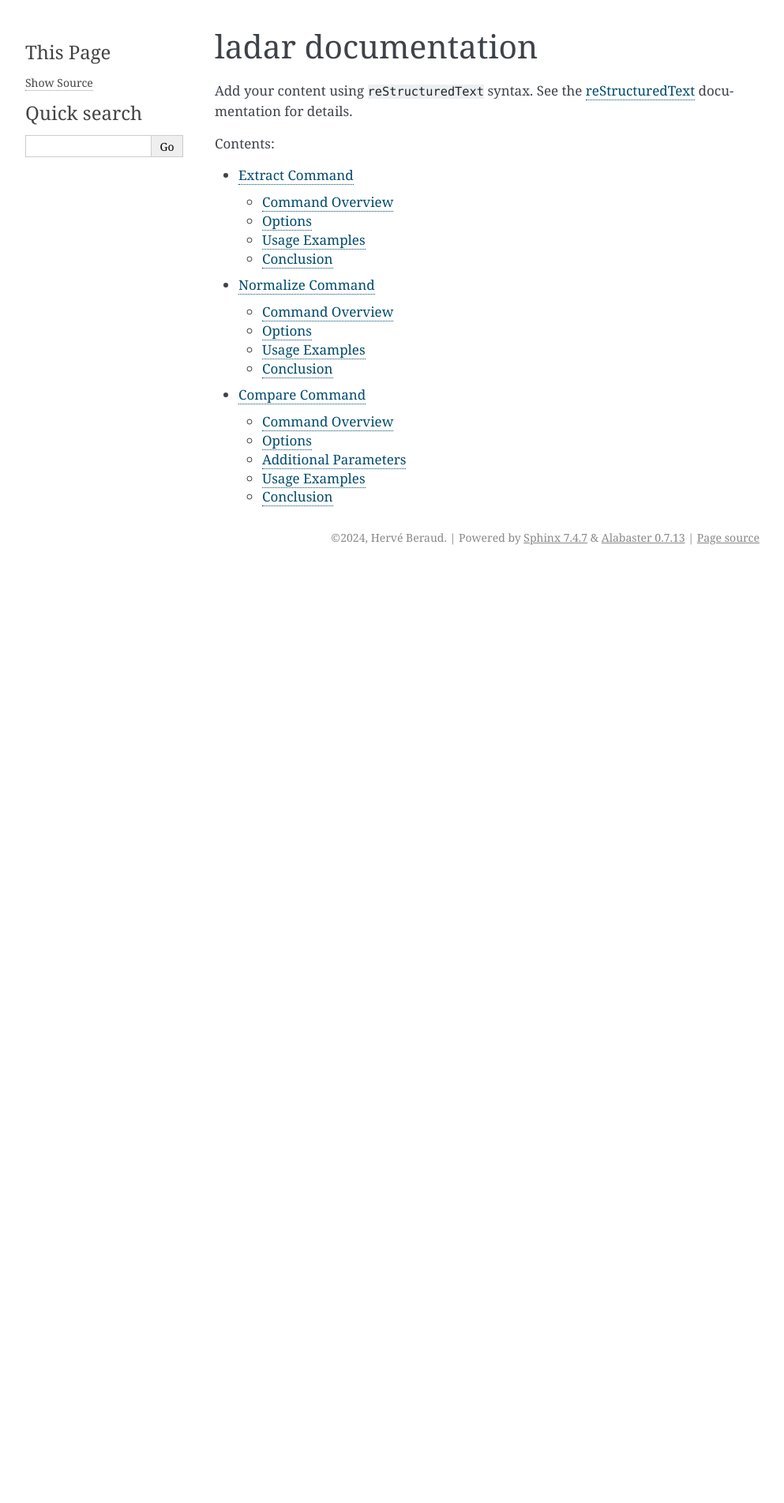
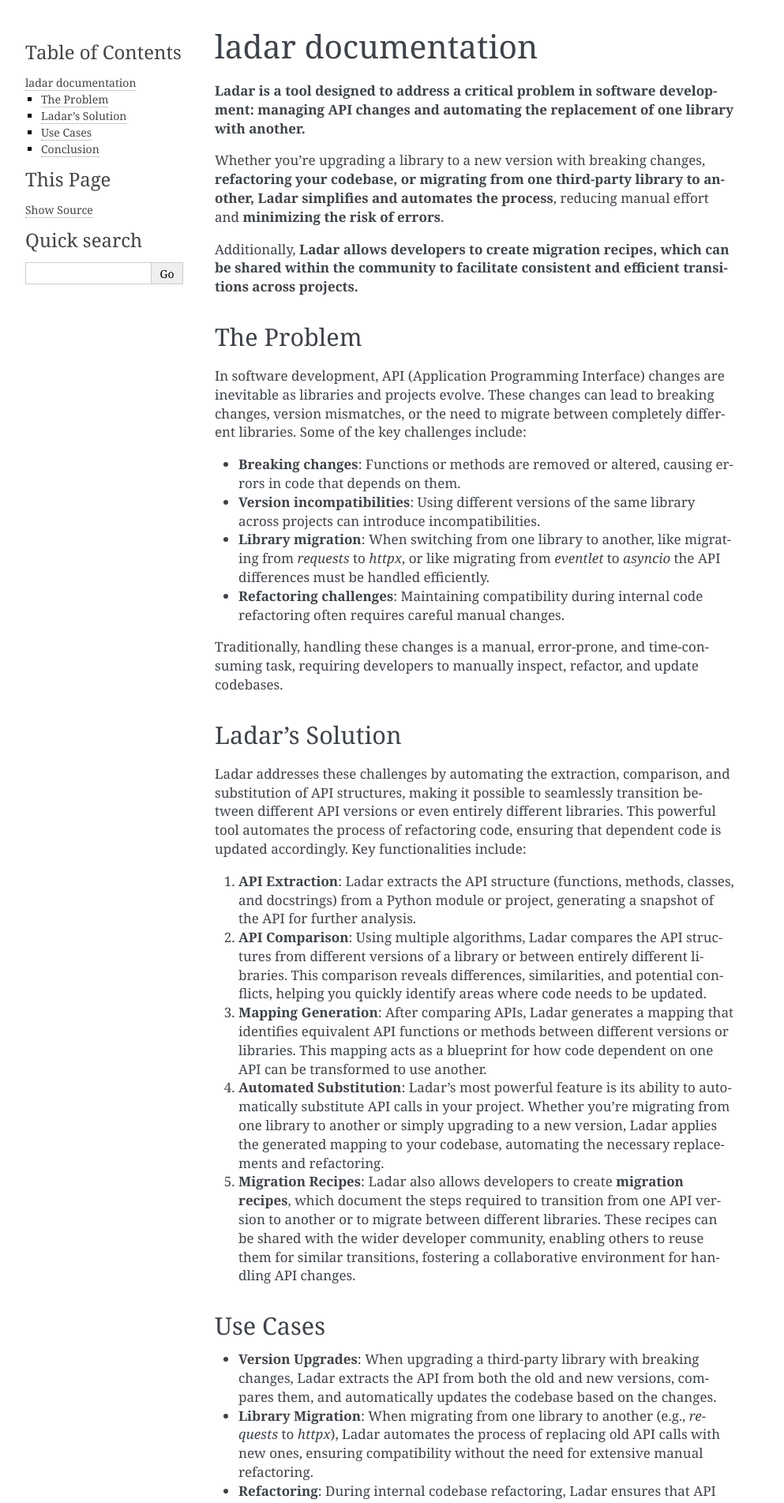
Before and after one commit to 4383/ladar, a Sphinx documentation site: the page built from doc/source/index.rst, in a window 1280 px wide. Shown: the top 1903 px of the page at 79% size, without its empty margins (148-1141 px from the left). Built offline with Sphinx 7.4.7, drawn with Linux system fonts in a browser that asks for light colours; before the commit the page ends 900 px from its top, so only the background shows below that; some of the changed text lies outside the part shown.

Commit message:
improve the documentation
fix dbscan' parameters doc.
introduce diagrams.
introduce manifesto.
present ladar.

```diff
--- a/doc/requirements.txt
+++ b/doc/requirements.txt
@@ -1,2 +1,4 @@
 sphinx==8.0.2
 sphinxcontrib-apidoc==0.5.0
+sphinxcontrib.mermaid==0.9.2
+sphinxcontrib-plantuml==0.30
--- a/doc/source/algorithms/dbscan.rst
+++ b/doc/source/algorithms/dbscan.rst
@@ -7,7 +7,7 @@ approach. It can identify outliers and group similar structures together.
 Parameters
 ----------
 
-.. autofunction:: ladar.cmds.compare.add_arguments
+.. autofunction:: ladar.api.algorithms.dbscan..add_arguments
 
 Usage Example
 -------------
--- a/doc/source/compare.rst
+++ b/doc/source/compare.rst
@@ -1,3 +1,5 @@
+.. _compare-cmd:
+
 Compare Command
 ===============
 
--- a/doc/source/conf.py
+++ b/doc/source/conf.py
@@ -17,6 +17,9 @@ extensions = [
     "sphinx.ext.autodoc",
     "sphinx.ext.autosummary",
     "sphinx.ext.doctest",
+    "sphinxcontrib.plantuml",
+    "sphinxcontrib.mermaid",
+    "sphinx.ext.graphviz",
 ]
 
 templates_path = ["_templates"]
--- a/doc/source/extract.rst
+++ b/doc/source/extract.rst
@@ -1,3 +1,5 @@
+.. _extract-cmd:
+
 Extract Command
 ===============
 
--- a/doc/source/index.rst
+++ b/doc/source/index.rst
@@ -6,15 +6,107 @@
 ladar documentation
 ===================
 
-Add your content using ``reStructuredText`` syntax. See the
-`reStructuredText <https://www.sphinx-doc.org/en/master/usage/restructuredtext/index.html>`_
-documentation for details.
+**Ladar is a tool designed to address a critical problem in software development:
+managing API changes and automating the replacement of one library with another.**
 
+Whether you're upgrading a library to a new version with breaking changes, **refactoring
+your codebase, or migrating from one third-party library to another, Ladar simplifies
+and automates the process**, reducing manual effort and **minimizing the risk of
+errors**.
+
+Additionally, **Ladar allows developers to create migration recipes, which can be shared
+within the community to facilitate consistent and efficient transitions across
+projects.**
+
+The Problem
+-----------
+
+In software development, API (Application Programming Interface) changes are inevitable
+as libraries and projects evolve. These changes can lead to breaking changes, version
+mismatches, or the need to migrate between completely different libraries. Some of the
+key challenges include:
+
+- **Breaking changes**: Functions or methods are removed or altered, causing errors in
+  code that depends on them.
+- **Version incompatibilities**: Using different versions of the same library across
+  projects can introduce incompatibilities.
+- **Library migration**: When switching from one library to another, like migrating from
+  `requests` to `httpx`, or like migrating from `eventlet` to `asyncio` the API
+  differences must be handled efficiently.
+- **Refactoring challenges**: Maintaining compatibility during internal code refactoring
+  often requires careful manual changes.
+
+Traditionally, handling these changes is a manual, error-prone, and time-consuming task,
+requiring developers to manually inspect, refactor, and update codebases.
+
+Ladar’s Solution
+----------------
+
+Ladar addresses these challenges by automating the extraction, comparison, and
+substitution of API structures, making it possible to seamlessly transition between
+different API versions or even entirely different libraries. This powerful tool
+automates the process of refactoring code, ensuring that dependent code is updated
+accordingly. Key functionalities include:
+
+1. **API Extraction**:
+   Ladar extracts the API structure (functions, methods, classes, and docstrings) from a
+   Python module or project, generating a snapshot of the API for further analysis.
+
+2. **API Comparison**:
+   Using multiple algorithms, Ladar compares the API structures from different versions
+   of a library or between entirely different libraries. This comparison reveals
+   differences, similarities, and potential conflicts, helping you quickly identify
+   areas where code needs to be updated.
+
+3. **Mapping Generation**:
+   After comparing APIs, Ladar generates a mapping that identifies equivalent API
+   functions or methods between different versions or libraries. This mapping acts as a
+   blueprint for how code dependent on one API can be transformed to use another.
+
+4. **Automated Substitution**:
+   Ladar’s most powerful feature is its ability to automatically substitute API calls
+   in your project. Whether you're migrating from one library to another or simply
+   upgrading to a new version, Ladar applies the generated mapping to your codebase,
+   automating the necessary replacements and refactoring.
+
+5. **Migration Recipes**:
+   Ladar also allows developers to create **migration recipes**, which document the
+   steps required to transition from one API version to another or to migrate between
+   different libraries. These recipes can be shared with the wider developer community,
+   enabling others to reuse them for similar transitions, fostering a collaborative
+   environment for handling API changes.
+
+Use Cases
+---------
+
+- **Version Upgrades**: When upgrading a third-party library with breaking changes,
+  Ladar extracts the API from both the old and new versions, compares them, and
+  automatically updates the codebase based on the changes.
+- **Library Migration**: When migrating from one library to another (e.g., `requests` to
+  `httpx`), Ladar automates the process of replacing old API calls with new ones,
+  ensuring compatibility without the need for extensive manual refactoring.
+- **Refactoring**: During internal codebase refactoring, Ladar ensures that API changes
+  are properly applied throughout the project, reducing the likelihood of errors or
+  regressions.
+- **Community Collaboration**: Migration recipes generated by Ladar can be shared with
+  the community, making it easier for other developers to perform similar migrations
+  with minimal effort, enhancing consistency and speeding up adoption of best practices.
+
+Conclusion
+----------
+
+By automating the extraction, comparison, and substitution of API structures, and
+enabling the creation of shareable migration recipes, Ladar empowers developers to
+efficiently manage API changes and seamlessly transition between libraries. This tool
+significantly reduces the time and effort required for refactoring or library migration,
+minimizes the risk of manual errors, and fosters collaboration within the community.
 
 .. toctree::
    :maxdepth: 2
    :caption: Contents:
 
+   manifesto.rst
+   presentation.rst
    extract.rst
    normalize.rst
    compare.rst
```
Also changed, not shown: README.md (+17 -1 lines), doc/source/manifesto.rst (added, +171 -0 lines), doc/source/presentation.rst (added, +142 -0 lines).
